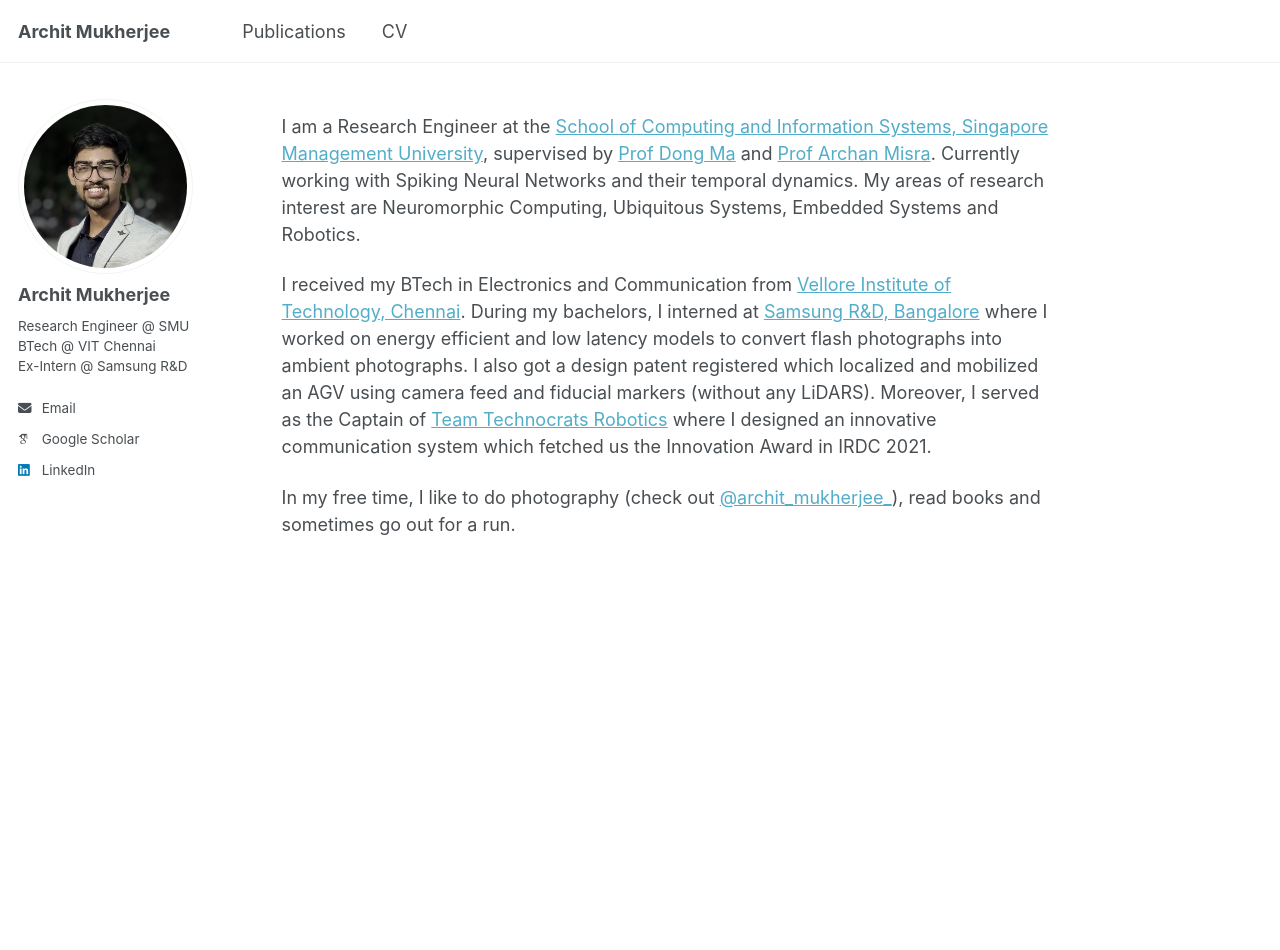
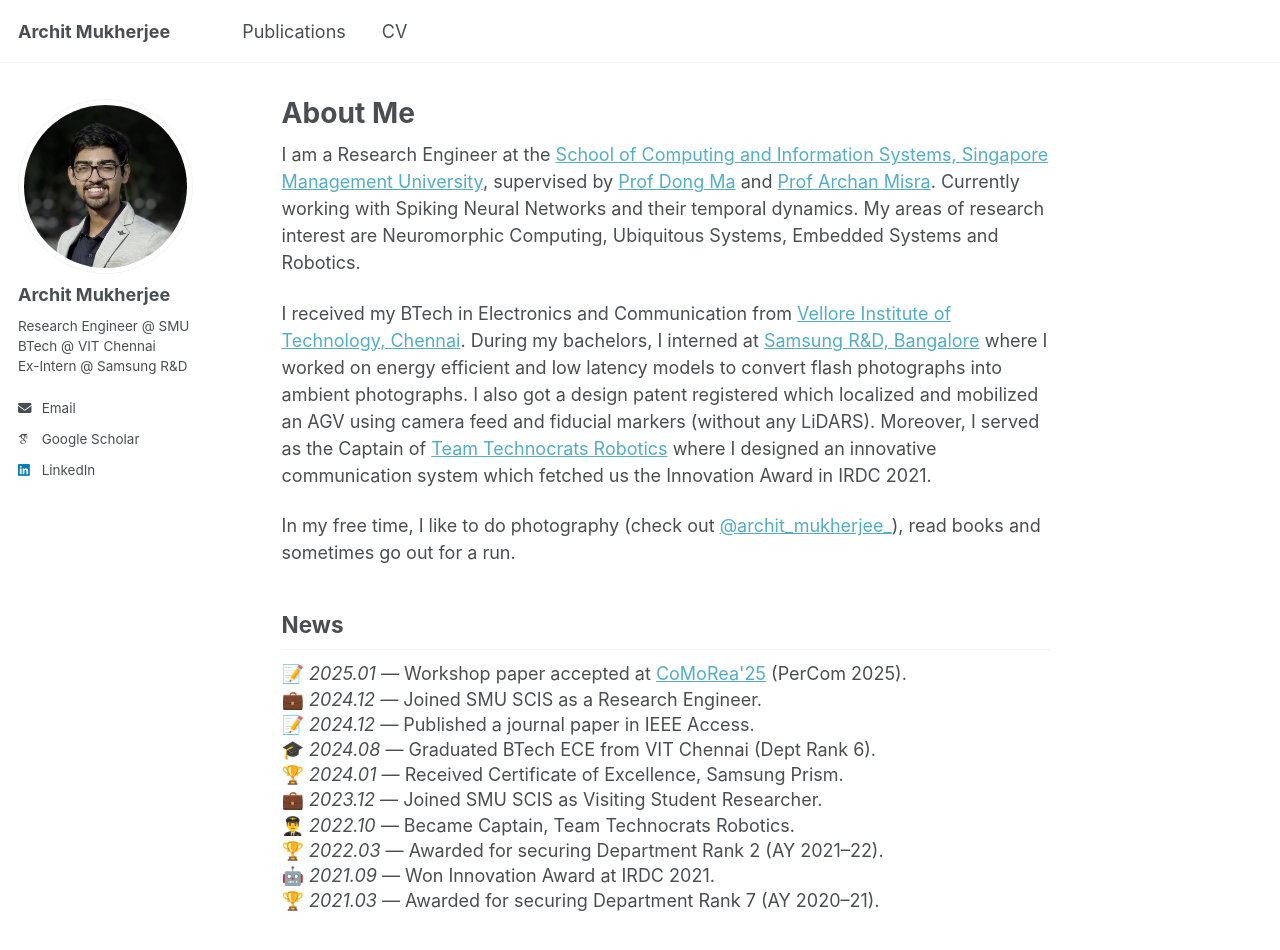
Before and after one commit to ArchitMukherjee/architmukherjee.github.io, a Jekyll site: the page built from _pages/about.md, in a window 1280 px wide and 1102 px high. Shown: the top 950 px of the window. Built offline with Jekyll 4.4.1, drawn with Linux system fonts in a browser that asks for light colours; some web fonts are replaced.

Commit message:
modified about page

```diff
--- a/_pages/about.md
+++ b/_pages/about.md
@@ -1,6 +1,6 @@
 ---
 permalink: /
-title: ""
+title: "About Me"
 author_profile: true
 redirect_from:
   - /about/
@@ -21,7 +21,44 @@
 
 
 
-<!-- ### Highlights -->
+## News
+
+
+<!-- <ul>
+  <li><strong>01/2024:</strong> Received Certificate of Excellence at Samsung Prism!</li>
+  <li><strong>10/2022:</strong> Became the Captain of <a href="https://technocrats-robotics.github.io/website/" target="_blank">Team Technocrats Robotics</a></li>
+  <li><strong>03/2022:</strong> Received Meritorious Award for securing Department Rank 2 in the academic year 2021-22!</li>
+  <li><strong>09/2021:</strong> <a href="https://technocrats-robotics.github.io/website/" target="_blank">Team Technocrats Robotics</a> received the Innovation Award for Assistive Bot design in IRDC 2021!</li>
+  <li><strong>03/2021:</strong> Received Meritorious Award for securing Department Rank 7 in the academic year 2020-21!</li>
+</ul> -->
+
+
+<div style="line-height: 1.4;">
+
+  <div>📝 <em>2025.01 —</em> Workshop paper accepted at <a href="https://sites.google.com/view/comorea25/accepted-papers?authuser=0">CoMoRea'25</a> (PerCom 2025).</div>
+
+  <div>💼 <em>2024.12 —</em> Joined SMU SCIS as a Research Engineer.</div>
+
+  <div>📝 <em>2024.12 —</em> Published a journal paper in IEEE Access.</div>
+
+  <div>🎓 <em>2024.08 —</em> Graduated BTech ECE from VIT Chennai (Dept Rank 6).</div>
+
+  <div>🏆 <em>2024.01 —</em> Received Certificate of Excellence, Samsung Prism.</div>
+
+  <div>💼 <em>2023.12 —</em> Joined SMU SCIS as Visiting Student Researcher.</div>
+
+  <div>👨‍✈️ <em>2022.10 —</em> Became Captain, Team Technocrats Robotics.</div>
+
+  <div>🏆 <em>2022.03 —</em> Awarded for securing Department Rank 2 (AY 2021–22).</div>
+
+  <div>🤖 <em>2021.09 —</em> Won Innovation Award at IRDC 2021.</div>
+
+  <div>🏆 <em>2021.03 —</em> Awarded for securing Department Rank 7 (AY 2020–21).</div>
+
+</div>
+
+
+
 
 
 <!-- A data-driven personal website
```
Also changed, not shown: _pages/publications.html (+20 -0 lines), _publications/2024-ieee-access-cycle-gan.md (+1 -1 lines), _publications/2025-arxiv-promise-of-snn.md (added, +13 -0 lines).
